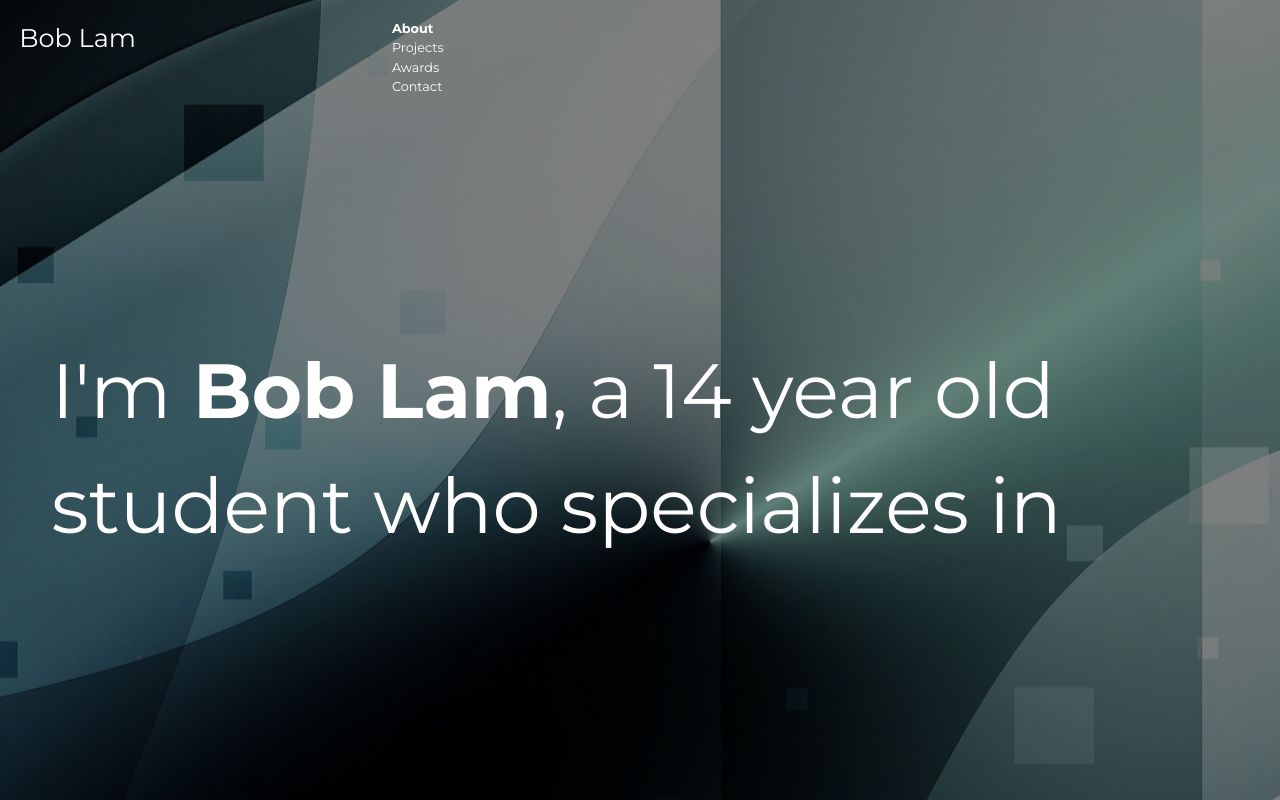
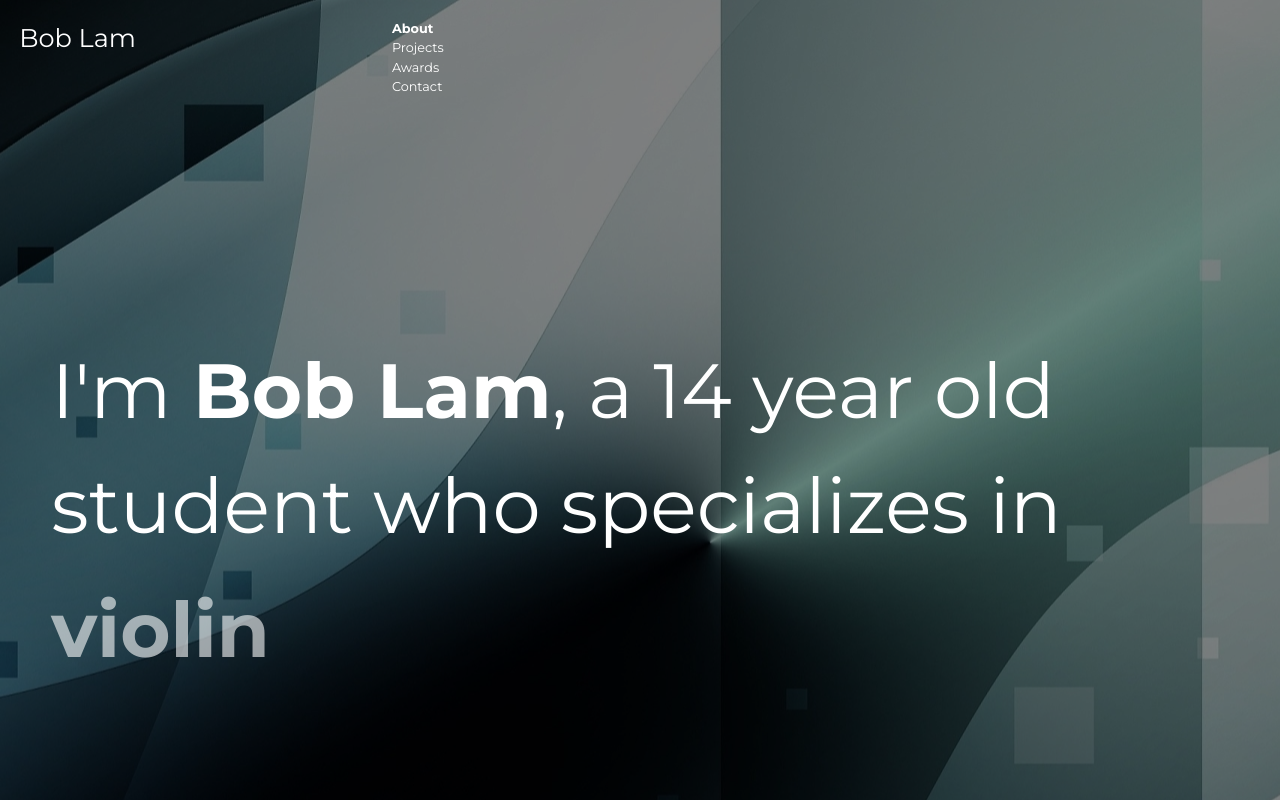
Before and after one commit to boblamceo/portfolio, a Next.js app: page /about in a window 1280 px wide. Built offline with nearby package versions, Linux system fonts and the light colour scheme.

Commit message:
more progress

```diff
--- a/app/about/page.js
+++ b/app/about/page.js
@@ -30,7 +30,7 @@ const About = () => {
         setTimeout(() => {
             setProduct((product + 1) % productList.length);
             console.log((product + 1) % productList.length);
-        }, 6000);
+        }, 4000);
     }, [product]);
     const date1 = new Date("6/9/2010");
     const date2 = new Date();
@@ -47,19 +47,18 @@ const About = () => {
                     {`, a ${diffYear} year old
                     student who specializes in `}
                 </div>
-                <div className="w-screen h-[7.5vw] pl-[4vw] pr-[5vw] overflow-hidden">
+                <div className="w-screen h-[8vw] pl-[4vw] pr-[5vw] overflow-hidden">
                     <motion.h1
-                        className={`text-white ${montserrat.className} text-[6vw]`}
+                        className={`text-white ${montserrat.className} text-[6vw] font-bold`}
                         animate={{
-                            y: [0, "60%"],
-                            opacity: [0.7, 0],
+                            y: ["55%", 0],
+                            opacity: [0, 0.7],
                         }}
                         transition={{
-                            duration: 3,
+                            duration: 2,
                             ease: "easeInOut",
                             repeat: Infinity,
                             repeatType: "mirror",
-                            delay: 3,
                         }}
                     >
                         {productList[product]}
```
